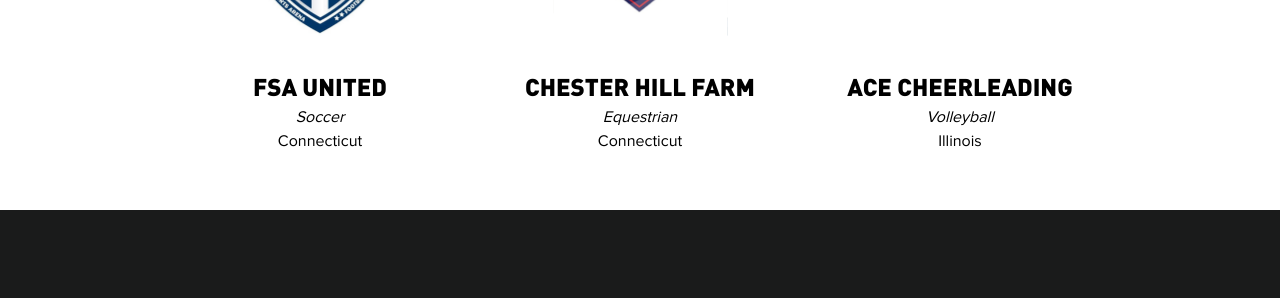
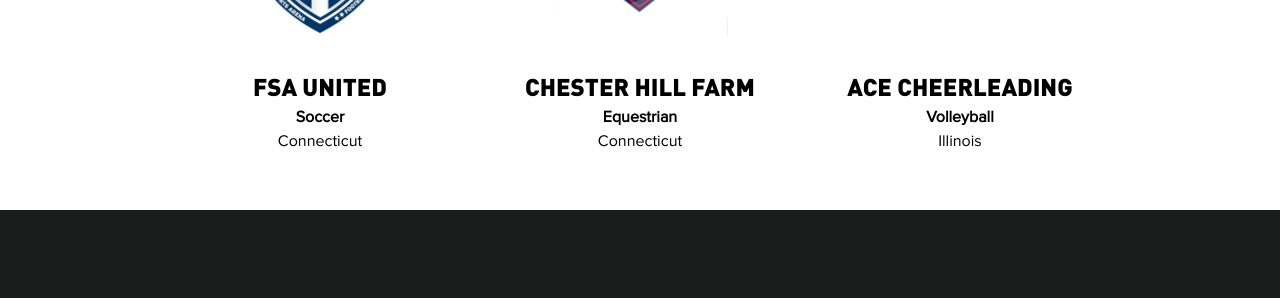
Before and after one commit to ArmandoBraun/tipevo, a Jekyll site: the page built from index.html, in a window 1280 px wide and 900 px high, scrolled down 2811 px. Shown: the part 482-780 px from the top of the window. Built offline with Jekyll 4.4.1, drawn with Linux system fonts in a browser that asks for light colours.

Commit message:
Bolded sports
Made sports bold

```diff
--- a/index.html
+++ b/index.html
@@ -84,17 +84,17 @@
 		<div class="featured-column">
 			<img src="img/fpo-featured-FSA_FC_United.jpg">
 			<h3>FSA United</h3>
-			<p><i>Soccer</i><br>Connecticut</p>
+			<p><b>Soccer</b><br>Connecticut</p>
 		</div>
 		<div class="featured-column">
 			<img src="img/fpo-featured-Chesterhill_farm.jpg">
 			<h3>Chester Hill Farm</h3>
-			<p><i>Equestrian</i><br>Connecticut</p>
+			<p><b>Equestrian</b><br>Connecticut</p>
 		</div>
 		<div class="featured-column">
 			<img src="img/fpo-featured-ACE_Cheer.jpg">
 			<h3>ACE Cheerleading</h3>
-			<p><i>Volleyball</i><br>Illinois</p>
+			<p><b>Volleyball</b><br>Illinois</p>
 		</div>
 	</div>
 </section>
```
